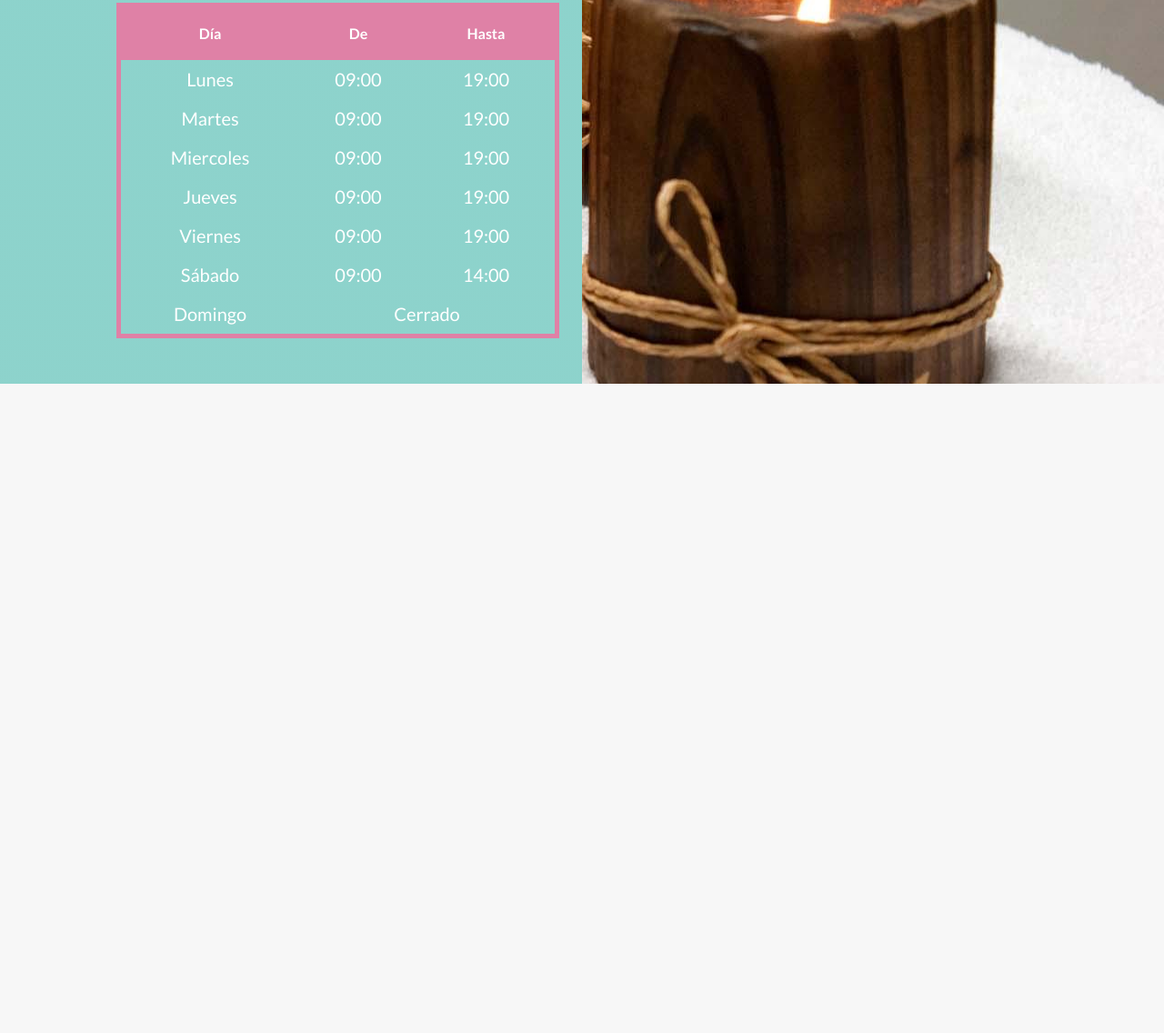
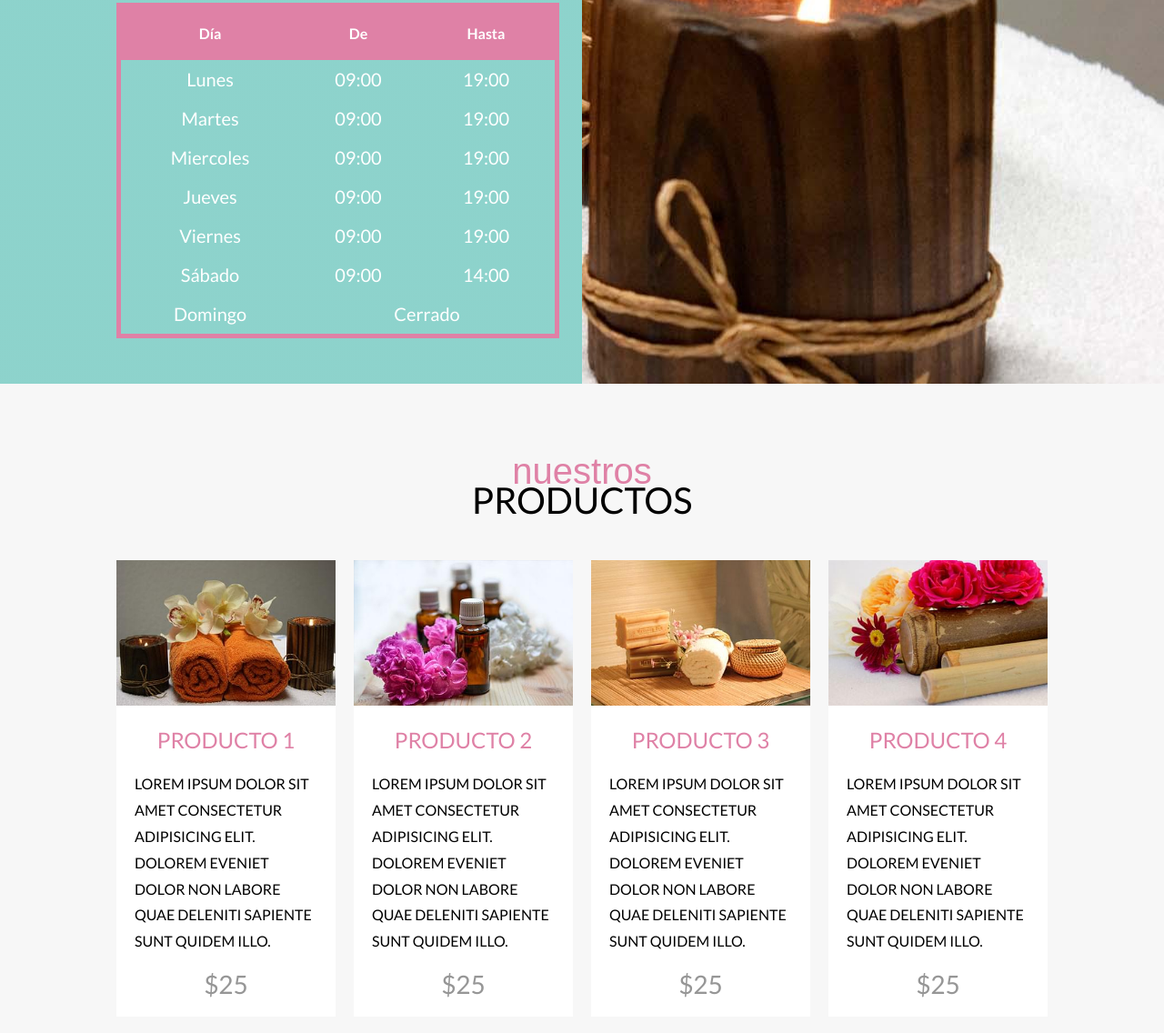
Before and after one commit to TaielNxz/sass-course-10-spa, a plain HTML site: page index.html in a window 1280 px wide. Shown: the part 2154-3290 px from the top of the page at 91% size. Before the commit the page ends 2576 px from the top, so only its background shows below. Drawn offline with nearby package versions, Linux system fonts and the light colour scheme; a web font is replaced by a local one.

Commit message:
add products section

```diff
--- a/css/styles.css
+++ b/css/styles.css
@@ -439,3 +439,68 @@ a {
     padding: 1rem;
     font-size: 2rem;
 }
+
+/*=============== Products ===============*/
+
+.products h2 {
+    margin-bottom: 5rem;
+}
+
+.products-grid {
+    display: grid;
+    gap: 2rem;
+    grid-template-columns: repeat(1, 1fr);
+}
+
+@media (min-width: 768px) {
+    .products-grid {
+        display: grid;
+        gap: 2rem;
+        grid-template-columns: repeat(2, 1fr);
+    }
+}
+
+@media (min-width: 1200px) {
+    .products-grid {
+        display: grid;
+        gap: 2rem;
+        grid-template-columns: repeat(4, 1fr);
+    }
+}
+
+.product-mask {
+    overflow: hidden;
+}
+
+.product-mask img {
+    width: 100%;
+    transition-property: transform;
+    transition-duration: 300ms;
+}
+
+.product-mask img:hover {
+    transform: scale(1.2)
+}
+
+.product-content {
+    background-color: var(--white);
+    padding: 2rem;
+}
+
+.product-content h3 {
+    font-size: 2.4rem;
+    color: var(--secondary);
+}
+
+.product-content .description {
+    font-size: 1.6rem;
+    text-transform: uppercase;
+    line-height: 1.8;
+}
+
+.product-content .price {
+    text-align: center;
+    color: var(--grey);
+    font-size: 2.8rem;
+    margin: 0;
+}
--- a/index.html
+++ b/index.html
@@ -175,6 +175,61 @@
         </div>
     </section>
 
+    <main class="products conteiner section">
+        <h2 class="heading-italic">nuestros <span>productos</span></h2>
+
+        <div class="products-grid">
+
+            <div class="product">
+                <div class="product-mask">
+                    <img src="img/producto_01.jpg" alt="imagen producto">
+                </div>
+
+                <div class="product-content">
+                    <h3 class="heading">Producto 1</h3>
+                    <p class="description">Lorem ipsum dolor sit amet consectetur adipisicing elit. Dolorem eveniet dolor non labore quae deleniti sapiente sunt quidem illo.</p>
+                    <p class="price">$25</p>
+                </div>
+            </div> <!-- .producto -->
+
+            <div class="product">
+                <div class="product-mask">
+                    <img src="img/producto_02.jpg" alt="imagen producto">
+                </div>
+
+                <div class="product-content">
+                    <h3 class="heading">Producto 2</h3>
+                    <p class="description">Lorem ipsum dolor sit amet consectetur adipisicing elit. Dolorem eveniet dolor non labore quae deleniti sapiente sunt quidem illo.</p>
+                    <p class="price">$25</p>
+                </div>
+            </div> <!-- .producto -->
+
+            <div class="product">
+                <div class="product-mask">
+                    <img src="img/producto_03.jpg" alt="imagen producto">
+                </div>
+
+                <div class="product-content">
+                    <h3 class="heading">Producto 3</h3>
+                    <p class="description">Lorem ipsum dolor sit amet consectetur adipisicing elit. Dolorem eveniet dolor non labore quae deleniti sapiente sunt quidem illo.</p>
+                    <p class="price">$25</p>
+                </div>
+            </div> <!-- .producto -->
+
+            <div class="product">
+                <div class="product-mask">
+                    <img src="img/producto_04.jpg" alt="imagen producto">
+                </div>
+
+                <div class="product-content">
+                    <h3 class="heading">Producto 4</h3>
+                    <p class="description">Lorem ipsum dolor sit amet consectetur adipisicing elit. Dolorem eveniet dolor non labore quae deleniti sapiente sunt quidem illo.</p>
+                    <p class="price">$25</p>
+                </div>
+            </div> <!-- .producto -->
+        </div>
+    </main>
+
     <script src="https://unpkg.com/swiper@7/swiper-bundle.min.js"></script>
     <script src="js/app.js"></script>
 </body>
```
